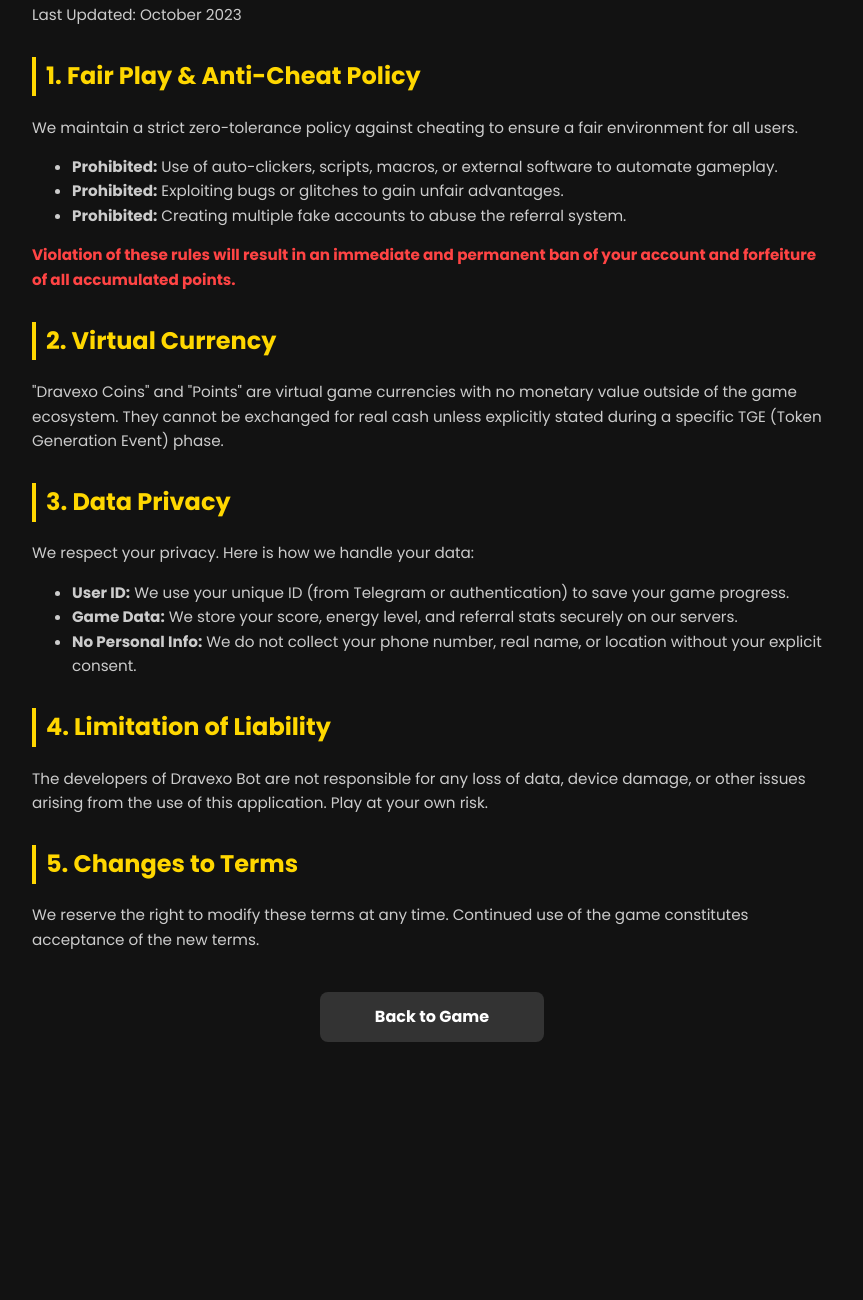
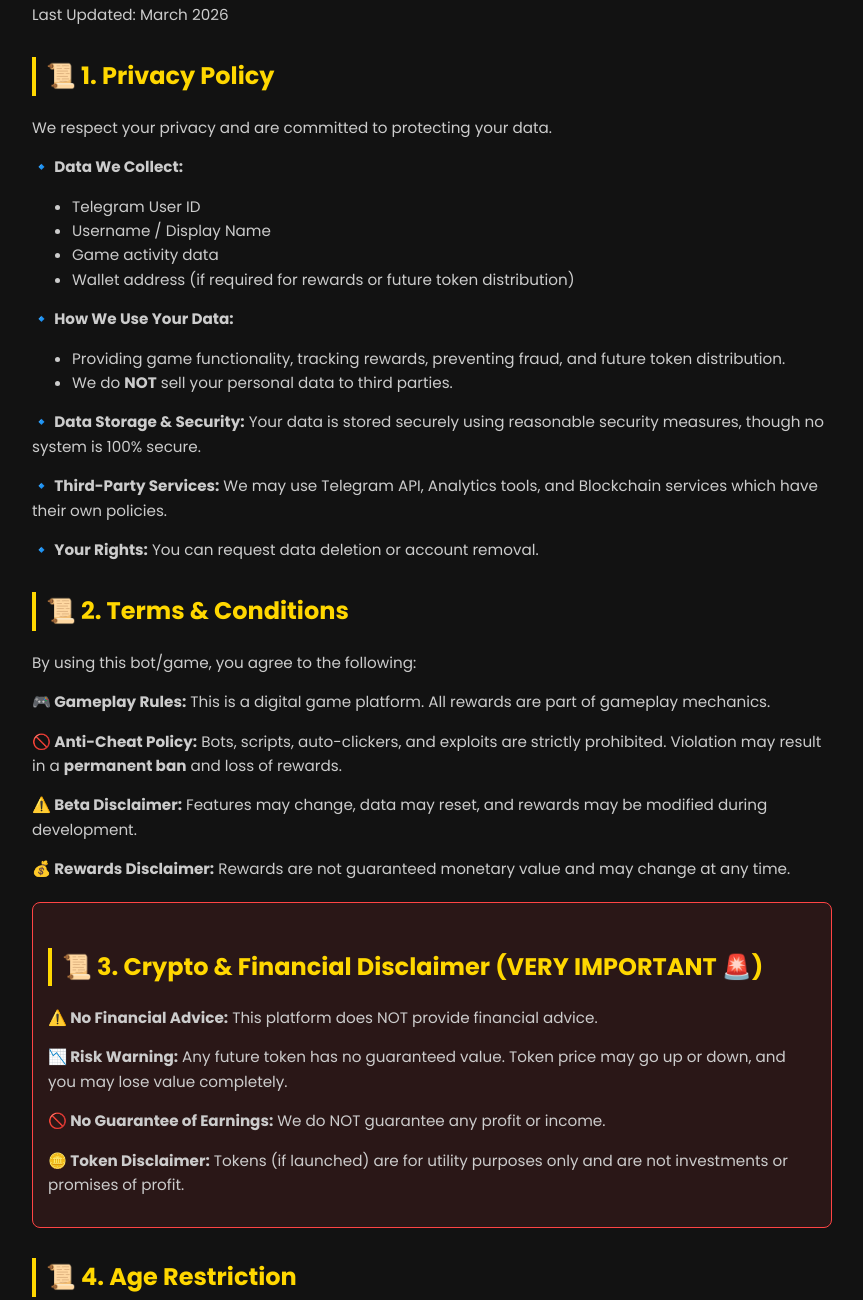
Before and after one commit to dravexo/dravexo_bot, a website: page legal.html in a window 1280 px wide. Shown: the part 123-1423 px from the top of the page, without its empty margins (208-1071 px from the left). Before the commit the page ends 1225 px from the top, so only its background shows below. Drawn offline with Linux system fonts and the light colour scheme.

Commit message:
Add files via upload

```diff
--- a/legal.html
+++ b/legal.html
@@ -69,33 +69,52 @@
 
 <div class="container">
     <h1>Terms & Privacy Policy</h1>
-    <p>Last Updated: October 2023</p>
+    <p>Last Updated: March 2026</p>
 
-    <h2>1. Fair Play & Anti-Cheat Policy</h2>
-    <p>We maintain a strict zero-tolerance policy against cheating to ensure a fair environment for all users.</p>
+    <h2>📜 1. Privacy Policy</h2>
+    <p>We respect your privacy and are committed to protecting your data.</p>
+    <p><strong>🔹 Data We Collect:</strong></p>
     <ul>
-        <li><strong>Prohibited:</strong> Use of auto-clickers, scripts, macros, or external software to automate gameplay.</li>
-        <li><strong>Prohibited:</strong> Exploiting bugs or glitches to gain unfair advantages.</li>
-        <li><strong>Prohibited:</strong> Creating multiple fake accounts to abuse the referral system.</li>
+        <li>Telegram User ID</li>
+        <li>Username / Display Name</li>
+        <li>Game activity data</li>
+        <li>Wallet address (if required for rewards or future token distribution)</li>
     </ul>
-    <p style="color: #ff4444; font-weight: bold;">Violation of these rules will result in an immediate and permanent ban of your account and forfeiture of all accumulated points.</p>
+    <p><strong>🔹 How We Use Your Data:</strong></p>
+    <ul>
+        <li>Providing game functionality, tracking rewards, preventing fraud, and future token distribution.</li>
+        <li>We do <strong>NOT</strong> sell your personal data to third parties.</li>
+    </ul>
+    <p><strong>🔹 Data Storage & Security:</strong> Your data is stored securely using reasonable security measures, though no system is 100% secure.</p>
+    <p><strong>🔹 Third-Party Services:</strong> We may use Telegram API, Analytics tools, and Blockchain services which have their own policies.</p>
+    <p><strong>🔹 Your Rights:</strong> You can request data deletion or account removal.</p>
 
-    <h2>2. Virtual Currency</h2>
-    <p>"Dravexo Coins" and "Points" are virtual game currencies with no monetary value outside of the game ecosystem. They cannot be exchanged for real cash unless explicitly stated during a specific TGE (Token Generation Event) phase.</p>
+    <h2>📜 2. Terms & Conditions</h2>
+    <p>By using this bot/game, you agree to the following:</p>
+    <p><strong>🎮 Gameplay Rules:</strong> This is a digital game platform. All rewards are part of gameplay mechanics.</p>
+    <p><strong>🚫 Anti-Cheat Policy:</strong> Bots, scripts, auto-clickers, and exploits are strictly prohibited. Violation may result in a <strong>permanent ban</strong> and loss of rewards.</p>
+    <p><strong>⚠️ Beta Disclaimer:</strong> Features may change, data may reset, and rewards may be modified during development.</p>
+    <p><strong>💰 Rewards Disclaimer:</strong> Rewards are not guaranteed monetary value and may change at any time.</p>
 
-    <h2>3. Data Privacy</h2>
-    <p>We respect your privacy. Here is how we handle your data:</p>
-    <ul>
-        <li><strong>User ID:</strong> We use your unique ID (from Telegram or authentication) to save your game progress.</li>
-        <li><strong>Game Data:</strong> We store your score, energy level, and referral stats securely on our servers.</li>
-        <li><strong>No Personal Info:</strong> We do not collect your phone number, real name, or location without your explicit consent.</li>
-    </ul>
+    <div class="warning-box">
+        <h2>📜 3. Crypto & Financial Disclaimer (VERY IMPORTANT 🚨)</h2>
+        <p><strong>⚠️ No Financial Advice:</strong> This platform does NOT provide financial advice.</p>
+        <p><strong>📉 Risk Warning:</strong> Any future token has no guaranteed value. Token price may go up or down, and you may lose value completely.</p>
+        <p><strong>🚫 No Guarantee of Earnings:</strong> We do NOT guarantee any profit or income.</p>
+        <p><strong>🪙 Token Disclaimer:</strong> Tokens (if launched) are for utility purposes only and are not investments or promises of profit.</p>
+    </div>
 
-    <h2>4. Limitation of Liability</h2>
-    <p>The developers of Dravexo Bot are not responsible for any loss of data, device damage, or other issues arising from the use of this application. Play at your own risk.</p>
+    <h2>📜 4. Age Restriction</h2>
+    <p>You must be 18 years or older to use this platform. If under 18, use only with parental guidance.</p>
 
-    <h2>5. Changes to Terms</h2>
-    <p>We reserve the right to modify these terms at any time. Continued use of the game constitutes acceptance of the new terms.</p>
+    <h2>📜 5. Limitation of Liability</h2>
+    <p>We are not responsible for any financial loss, token value changes, user mistakes, or third-party service issues.</p>
+
+    <h2>📜 6. Jurisdiction</h2>
+    <p>These terms are governed by the laws of: <strong>👉 India</strong></p>
+
+    <h2>📜 7. Changes to Terms</h2>
+    <p>We may update these terms at any time. Continued use means you accept the changes.</p>
 
     <a href="index.html" class="back-btn">Back to Game</a>
 </div>
```
